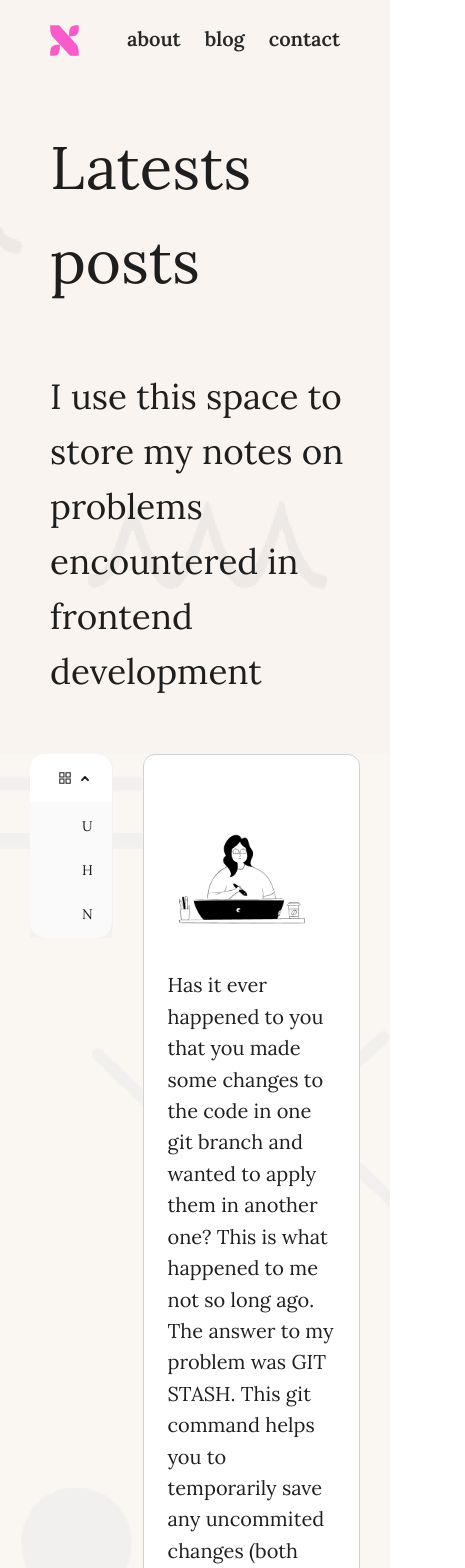
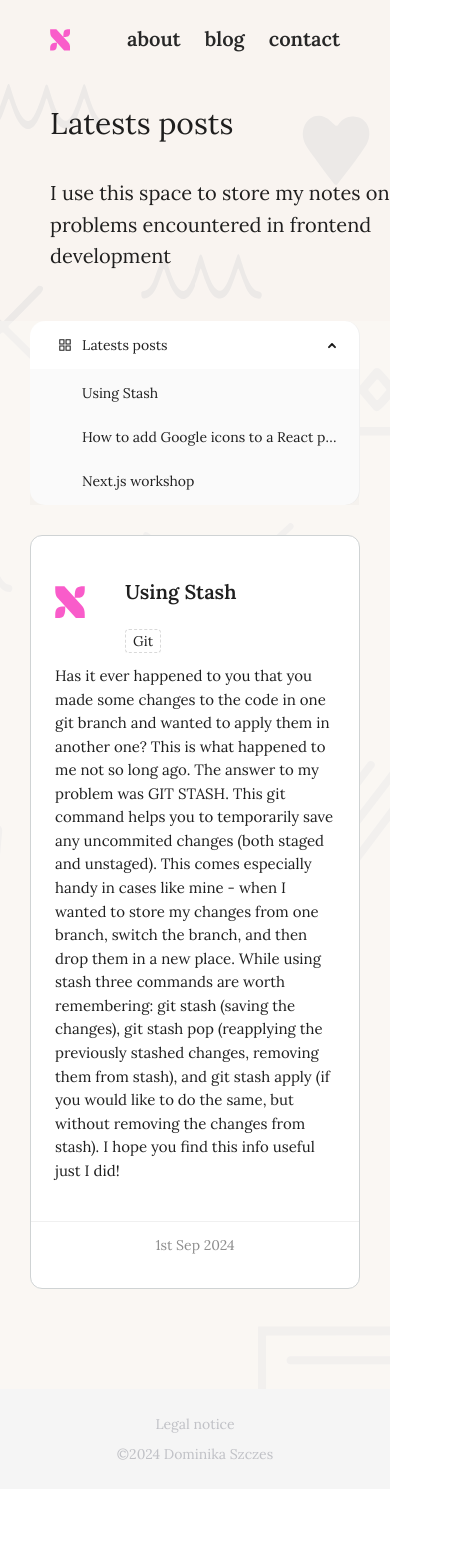
Before and after one commit to domi82/linguex, a React (Create React App) app: page /blog in a window 390 px wide. Shown: the top 1568 px of the page, 465 px wide, since content can reach past the window. After the commit the page ends 1489 px from the top, so only its background shows below. Built offline with nearby package versions, Linux system fonts and the light colour scheme.

Commit message:
Improve the responsive design of BlogPage and PublicLayout

```diff
--- a/src/components/LayoutComponent/PublicLayoutComponent/PublicLayoutComponent.module.scss
+++ b/src/components/LayoutComponent/PublicLayoutComponent/PublicLayoutComponent.module.scss
@@ -29,10 +29,10 @@
     justify-content: space-between;
     .logo {
       padding-top: 25px;
-      line-height: 50px;
+      line-height: 45px;
       font-size: 10px;
-      height: 10%;
-      width: 10%;
+      height: 7%;
+      width: 7%;
     }
     .options {
       padding-top: 20px;
--- a/src/components/LayoutComponent/PublicLayoutComponent/PublicLayoutComponent.tsx
+++ b/src/components/LayoutComponent/PublicLayoutComponent/PublicLayoutComponent.tsx
@@ -1,12 +1,12 @@
-import { Col, Image, Layout, Row, Space } from "antd";
+import { Col, Layout, Row, Space } from "antd";
 import React, { PropsWithChildren } from "react";
 import { Link } from "react-router-dom";
 import { ReactComponent as LogoIcon } from "./../../../resources/images/logo.svg";
 import { ReactComponent as XIcon } from "./../../../resources/images/x-icon.svg";
 
-import styles from "./PublicLayoutComponent.module.scss";
 import { FormattedMessage } from "react-intl";
 import useResponsiveLayout from "../UseResponsiveLayout/UseResponsiveLayout";
+import styles from "./PublicLayoutComponent.module.scss";
 
 const { Header, Footer } = Layout;
 
@@ -56,9 +56,6 @@ const PublicLayoutComponent: React.FC<Props> = (props) => {
             <Link to="/legal-notice" className={styles.link}>
               <FormattedMessage id="footer.legalNotice" />
             </Link>
-            <Link to="/privacy-policy" className={styles.link}>
-              <FormattedMessage id="footer.privacyPolicy" />
-            </Link>
           </Space>
         </div>
         <div className={styles.copyright}>©2024 Dominika Szczes</div>
--- a/src/components/PostComponent/PostComponent.module.scss
+++ b/src/components/PostComponent/PostComponent.module.scss
@@ -1,34 +1,56 @@
 .card {
+  margin-bottom: 20px;
+  margin-left: 30px;
+  border: 1px solid #cfd3d4;
+  padding-bottom: 20px;
 
-
-    margin-bottom: 20px;
-    margin-left:30px;
-    border: 1px solid #cfd3d4;
-    padding-bottom:20px;
-
-
-
-
-.avatar{
-margin-right:-150px;
+  .avatar {
+    margin-right: -150px;
     .image {
       padding-top: 30px;
       font-size: 20px;
-        width:50%;
-
-
+      width: 50%;
     }
   }
   .title {
-
     font-size: 30px;
     align-content: left;
   }
   .buttons {
-        size:'large';
-
+    size: "large";
   }
   .description {
     font-size: 20px;
   }
+  .date {
+    font-size: 16px;
   }
+}
+
+.mobileCard {
+  margin-bottom: 20px;
+  margin-top: 30px;
+  border: 1px solid #cfd3d4;
+  padding-bottom: 20px;
+
+  .avatar {
+    margin-right: -250px;
+    .mobileImage {
+      padding-top: 30px;
+      font-size: 20px;
+      width: 10%;
+    }
+  }
+  .title {
+    font-size: 20px;
+  }
+  .buttons {
+    size: "small";
+  }
+  .description {
+    font-size: 15px;
+  }
+  .date {
+    font-size: 14px;
+  }
+}
--- a/src/components/PostComponent/PostComponent.tsx
+++ b/src/components/PostComponent/PostComponent.tsx
@@ -1,6 +1,8 @@
 import { Button, Card, Image, Space } from "antd";
 import styles from "./PostComponent.module.scss";
 import blog from "../../resources/images/blog.svg";
+import x from "../../resources/images/x-icon.svg";
+import useResponsiveLayout from "../LayoutComponent/UseResponsiveLayout/UseResponsiveLayout";
 
 const PostComponent: React.FC<Props> = (props) => {
   const {
@@ -13,35 +15,60 @@ const PostComponent: React.FC<Props> = (props) => {
     heading2,
     content2,
   } = props;
+
+  /*** HOOKS ***/
+
+  const [desktop] = useResponsiveLayout();
+
+  /*** VISUAL ***/
+
   return (
-    <Card className={styles.card} actions={[<p>{date}</p>]}>
+    <Card
+      className={desktop ? styles.card : styles.mobileCard}
+      actions={[<div className={styles.date}>{date}</div>]}
+    >
       <Card.Meta
         avatar={
           <div className={styles.avatar}>
+            {desktop ? (
               <Image
                 src={blog}
-              alt="Contact"
+                alt="blog"
                 className={styles.image}
                 preview={false}
               />
+            ) : (
+              <Image
+                src={x}
+                alt="blog"
+                className={styles.mobileImage}
+                preview={false}
+              />
+            )}
           </div>
         }
         title={
           <>
             <p className={styles.title}>{title}</p>
             <Space>
-              <Button type="dashed" size="large" className={styles.buttons}>
+              <Button
+                type="dashed"
+                size={desktop ? "large" : "small"}
+                className={styles.buttons}
+              >
                 {label}
               </Button>
             </Space>
           </>
         }
       />
+      <div className={styles.description}>
         {content && <p>{content}</p>}
         {heading1 && <h4>{heading1}</h4>}
         {content1 && <p>{content1}</p>}
         {heading2 && <h4>{heading2}</h4>}
         {content2 && <p>{content2}</p>}
+      </div>
     </Card>
   );
 };
--- a/src/i18n/en.json
+++ b/src/i18n/en.json
@@ -4,17 +4,17 @@
     "head.metadata.title": "Portfolio - LX",
     "head.metadata.description": "Frontend developer and UX writer",
     "home.welcome.header": "Hi! Welcome to my page!",
-
+    "home.welcome.mobile.header": "Welcome to my page!",
     "home.welcome.text.1": "My name is Dominika and I am a Frontend Developer. Feel free to browse through some of my projects and posts.",
     "home.welcome.text.2": "I hope you enjoy it.",
     "home.projects.header": "My latest projects",
     "home.projects.project1.header": "This website!",
-    "home.projects.project1.summary": "This website is my ongoing project. It is based on my first website, built in Wordpress around 2016. The new version has more content and is more aligned with what I currently do, both professionally and as a hobby. I keep on improving the site's design and content. I also add new functionalities to it. Most recently, I have improved the layout of my blog posts and changed the way the latest posts are displayed. In the future, I would like to add some new sections to it and make the entire site responsive (it is currently only partially responsive).",
+    "home.projects.project1.summary": "This website is my ongoing project. It is based on my first webpage, built in Wordpress around 2016. The new version has more content and is more aligned with what I currently do, both professionally and as a hobby. I keep on improving the site's design and content. I also add new functionalities to it. Most recently, I have improved the layout of my blog posts and changed the way the latest posts are displayed. In the future, I would like to add some new sections to it and improve its mobile design. This website is deployed in AWS S3 using CloudFront.",
     "home.projects.project1.technologies": "I have built this website using React.js (React Router, React Intl, etc.), Typescript, and Ant Design. Its prototype was created in Figma. In my design I used Streamline's vector illustrations.",
-    "home.projects.project2.header": "Pest monitoring app",
+    "home.projects.project2.header": "AgriSens",
     "home.projects.project2.description": "I am a member of a small team working on the frontend of a platform for monitoring insect pests. The application is mainly used in the farming sector, by fruit and vegetable growers in Spain. It offers such functionalities as advanced reporting, data analysis as well as real-time overview of temperature, humidity, and pest numbers. In the future it will also contain a module using AI to predict the risk of occurence of different types of insect pests.",
     "home.projects.project2.technologies": "I have worked on this app using React.js, Typescript, and Ant Design. Its design was made in Figma. For data visualizations, we have used React Charts library.",
-    "home.projects.project3.header": "Debt collection app",
+    "home.projects.project3.header": "Taxfen",
     "home.projects.project3.description": "I was the main frontend developer of a digital tool designed to help individuals and businesses manage and track outstanding debts. This app allows users to record debt details, send automated payment reminders, and communicate with debtors. The app may offer features like payment scheduling, debt reporting, and legal compliance tools to ensure efficient debt recovery. With a user-friendly interface, it simplifies the collection process, reduces administrative tasks, and helps users maintain better cash flow while ensuring timely repayments.",
     "home.projects.project3.technologies": "This web app was built with React.js, Typescript, and Ant Design.",
     "home.technologies.header": "Technologies and tools",
@@ -29,8 +29,8 @@
     "home.blog.link": "blog",
     "about.header": "A bit about me",
     "about.description1": "After many years of searching for the right profession, I finally love what I do.",
-    "about.description2": "I'm Dominika - a Frontend Developer and Technical Writer working remotely from Poland and Spain. I am passionate about creating meaningful, visually-appealing, and impactful web applications.",
-    "about.description3": "In my everyday work I use such tools as Jira, Confluence, Visual Studio Code, Swagger, STS, and Bitbucket. I have also recently started to use GitHub to store my personal projects.",
+    "about.description2": "I'm Dominika - a Frontend Developer working remotely from Poland and Spain. I am passionate about creating meaningful, visually-appealing, and impactful web applications.",
+    "about.description3": "In my everyday work I am responsible for building the front end for web applications. I use such tools as Jira, Confluence, Visual Studio Code, Swagger, STS, and Bitbucket. I have also recently started to use GitHub to store my personal projects. My designs are created in Figma.",
     "about.description4": "Outside of work, I love spending time with my 2 children: David (9) and Sofia (6). I enjoy swimming and running. In my spare time I also like reading books (recently these are mostly IT-related).",
     "blog.header": "Latests posts",
     "blog.description": "I use this space to store my notes on problems encountered in frontend development",
--- a/src/pages/AboutPage/AboutPage.module.scss
+++ b/src/pages/AboutPage/AboutPage.module.scss
@@ -7,9 +7,9 @@
     }
     p {
       font-size: 35px;
-
       padding-bottom: 40px;
       text-align: left;
+      font-style: italic;
     }
   }
   .description {
@@ -21,7 +21,6 @@
     padding-left: 50px;
     .icon {
       height: 30px;
-      color: "red";
     }
   }
 }
@@ -37,16 +36,16 @@
     p {
       font-weight: 400;
       font-size: 20px;
-      padding-bottom: 10px;
+      padding-bottom: 0px;
     }
   }
   .description {
-    padding-left: 40px;
+    padding-inline: 40px;
     font-size: 18px;
-    padding-bottom: 25px;
+    padding-bottom: 35px;
   }
   .timeline {
-    padding-left: 30px;
+    padding-inline: 30px;
     .icon {
       height: 30px;
       color: "red";
--- a/src/pages/AboutPage/AboutPage.tsx
+++ b/src/pages/AboutPage/AboutPage.tsx
@@ -95,7 +95,7 @@ const AboutPage: React.FC = () => {
                 {
                   color: "gray",
                   children:
-                    "I left Cisco and started to work as a Junior Frontend Developer.",
+                    "In 2022 I left Cisco and started to work as a Junior Frontend Developer.",
                 },
               ]}
             />
--- a/src/pages/BlogPage/BlogPage.module.scss
+++ b/src/pages/BlogPage/BlogPage.module.scss
@@ -8,6 +8,7 @@
   background-position: center center;
   background-repeat: repeat;
 
+  .container {
     .heading {
       padding-left: 50px;
       padding-bottom: 20px;
@@ -53,37 +54,50 @@
   }
 
   .mobile {
-  .top {
-    padding: 30px 20px 0 20px;
+    .heading {
+      padding-left: 50px;
+      padding-bottom: 20px;
+      h3 {
+        font-weight: 400;
+        font-size: 30px;
+        padding-top: 10px;
+      }
+      p {
+        font-weight: 400;
+        font-size: 20px;
+        padding-bottom: 10px;
+      }
+    }
+    .posts {
+      background-color: rgba(250, 249, 247, 0.4);
+      padding-inline: 30px !important;
+      padding-bottom: 80px;
+
+      .card {
+        margin-bottom: 20px;
+        margin-left: 30px;
+        border: 1px solid #cfd3d4;
+        padding-bottom: 20px;
+
+        .avatar {
+          margin-right: -150px;
+          .image {
+            padding-top: 30px;
+            font-size: 20px;
+            width: 50%;
+          }
+        }
+        .title {
+          font-size: 30px;
+          align-content: left;
+        }
+        .buttons {
+          size: "large";
         }
         .description {
-    background-color: #fff;
-    width: 100%;
-    padding-right: 50px;
-    padding-left: 50px;
           font-size: 20px;
-    padding-bottom: 40px;
-    text-align: center;
-
-    h2 {
-      color: #548064;
-      padding-bottom: 20px;
-      padding-top: 50px;
-    }
-    .icon {
-      padding-right: 7px;
-      color: #548064;
-    }
-  }
-  .imageContainer {
-    width: 50%;
-    padding-top: 0px;
-    padding-right: 0px;
-    text-align: center;
-
-    .image {
-      width: 90%;
-      padding-right: 0px;
         }
       }
     }
+  }
+}
--- a/src/pages/BlogPage/BlogPage.tsx
+++ b/src/pages/BlogPage/BlogPage.tsx
@@ -28,6 +28,7 @@ const BlogPage: React.FC = () => {
   return (
     <div className={styles.background}>
       <PublicLayoutComponent>
+        <div className={`${styles.container} ${!desktop && styles.mobile}`}>
           <Row>
             <Col className={styles.heading} span={24}>
               <h3>
@@ -40,13 +41,13 @@ const BlogPage: React.FC = () => {
           </Row>
 
           <Row className={styles.posts}>
-          <Col xs={6} md={6} lg={6}>
+            <Col xs={24} md={24} lg={6}>
               <BlogSidebar onSelect={onSelect} />
             </Col>
             {posts
               .filter((p) => p.title === selectedPost)
               .map((p) => (
-              <Col xs={18} md={18} lg={18}>
+                <Col xs={24} md={24} lg={18}>
                   <PostComponent
                     date={p.date}
                     label={p.label!}
@@ -60,6 +61,7 @@ const BlogPage: React.FC = () => {
                 </Col>
               ))}
           </Row>
+        </div>
       </PublicLayoutComponent>
     </div>
   );
--- a/src/pages/HomePage/HomePage.module.scss
+++ b/src/pages/HomePage/HomePage.module.scss
@@ -46,7 +46,6 @@
       }
       .buttons {
         size: "large";
-        padding-bottom: 10px;
       }
       .description {
         font-size: 20px;
@@ -75,7 +74,6 @@
         height: 150px;
         line-height: 150px;
         text-align: center;
-
         font-weight: 600;
         font-size: 60px;
       }
@@ -114,12 +112,14 @@
 .mobile {
   .section1 {
     padding: 0px;
+    display: flex;
+    justify-content: center;
     .text {
       padding: 40px;
       h2 {
         font-weight: 550;
-        font-size: 30px;
-        padding-top: 30px;
+        font-size: 29px;
+        padding-top: 20px;
       }
       p {
         font-size: 20px;
@@ -127,7 +127,7 @@
     }
     .mainImage {
       width: 150%;
-      padding-left: 40px;
+      padding-left: 70px;
     }
   }
   .section2 {
@@ -157,7 +157,6 @@
         }
       }
       .buttons {
-        padding-bottom: 10px;
         font-size: 10px;
       }
       .description {
@@ -172,12 +171,15 @@
     background-size: cover;
     background-position: center center;
     background-repeat: no-repeat;
-    padding-bottom: 70px;
+    padding-bottom: 50px;
 
     .text {
       h3 {
         font-weight: 400;
         font-size: 30px;
+        padding-left: 0px;
+        padding-inline: 20px;
+        padding-top: 0px;
       }
     }
     .carrousel {
@@ -186,7 +188,6 @@
         height: 150px;
         line-height: 150px;
         text-align: center;
-
         font-weight: 600;
         font-size: 30px;
       }
--- a/src/pages/HomePage/HomePage.tsx
+++ b/src/pages/HomePage/HomePage.tsx
@@ -115,7 +115,11 @@ const HomePage: React.FC = () => {
           <Row>
             <Col xs={24} sm={24} md={24} lg={12} className={styles.text}>
               <h2>
-                <FormattedMessage id="home.welcome.header" />
+                {desktop ? (
+                  <FormattedMessage id="home.welcome.header" />
+                ) : (
+                  <FormattedMessage id="home.welcome.mobile.header" />
+                )}
               </h2>
               <p>
                 <FormattedMessage id="home.welcome.text.1" />
@@ -142,7 +146,7 @@ const HomePage: React.FC = () => {
               </h3>
             </Col>
           </Row>
-          <Row gutter={[14, 14]}>
+          <Row gutter={[16, { xs: 8, sm: 8, md: 8, lg: 16 }]}>
             <Col xs={24} sm={24} md={24} lg={8}>
               <Card
                 className={styles.card}
@@ -158,21 +162,21 @@ const HomePage: React.FC = () => {
                     <Space>
                       <Button
                         type="dashed"
-                        size="large"
+                        size={desktop ? "large" : "small"}
                         className={styles.buttons}
                       >
                         Frontend Development
                       </Button>
                       <Button
                         type="dashed"
-                        size="large"
+                        size={desktop ? "large" : "small"}
                         className={styles.buttons}
                       >
-                        UX Writing
+                        UX
                       </Button>
                       <Button
                         type="dashed"
-                        size="large"
+                        size={desktop ? "large" : "small"}
                         className={styles.buttons}
                       >
                         UI
@@ -205,21 +209,21 @@ const HomePage: React.FC = () => {
                     <Space>
                       <Button
                         type="dashed"
-                        size="large"
+                        size={desktop ? "large" : "small"}
                         className={styles.buttons}
                       >
                         Frontend Development
                       </Button>
                       <Button
                         type="dashed"
-                        size="large"
+                        size={desktop ? "large" : "small"}
                         className={styles.buttons}
                       >
                         UX Writing
                       </Button>
                       <Button
                         type="dashed"
-                        size="large"
+                        size={desktop ? "large" : "small"}
                         className={styles.buttons}
                       >
                         UI
@@ -249,21 +253,21 @@ const HomePage: React.FC = () => {
                     <Space>
                       <Button
                         type="dashed"
-                        size="large"
+                        size={desktop ? "large" : "small"}
                         className={styles.buttons}
                       >
                         Frontend Development
                       </Button>
                       <Button
                         type="dashed"
-                        size="large"
+                        size={desktop ? "large" : "small"}
                         className={styles.buttons}
                       >
-                        UX Writing
+                        UX
                       </Button>
                       <Button
                         type="dashed"
-                        size="large"
+                        size={desktop ? "large" : "small"}
                         className={styles.buttons}
                       >
                         UI
```
Lines whose indentation alone changed are shown as unchanged.
